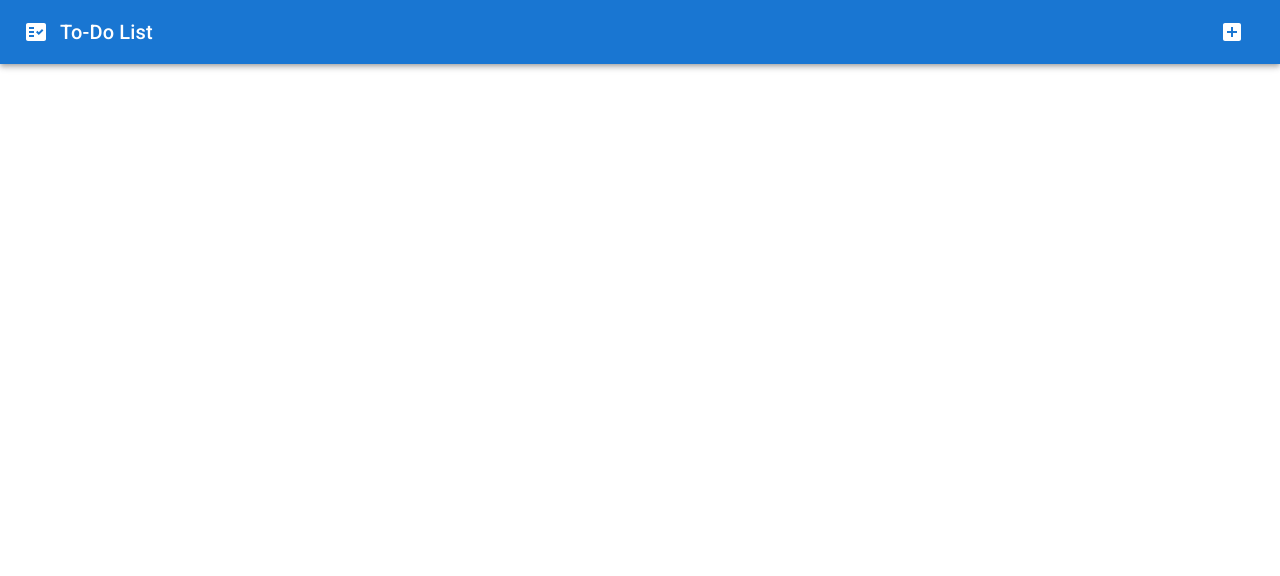
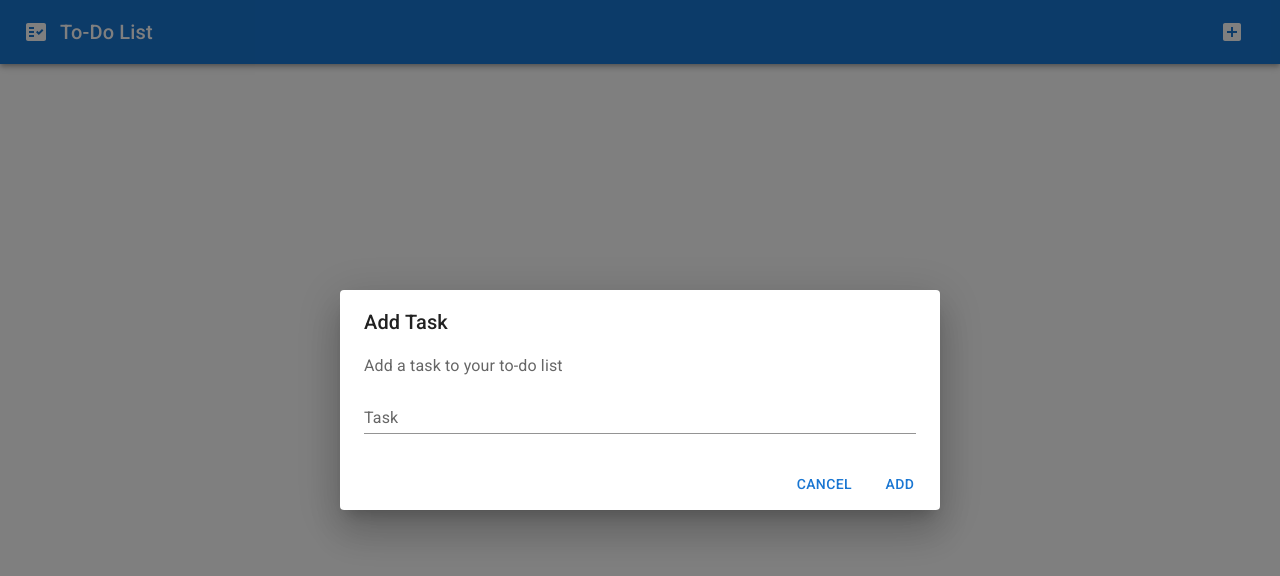
Before and after one commit to jnewton25/to-do-list, a React (Create React App) app: page / in a window 1280 px wide. Both pictures are taken after a click on the button 1232 px from the left and 32 px from the top of the page. Shown: the top 576 px of the page. Built offline with nearby package versions, Linux system fonts and the light colour scheme.

Commit message:
Dialog Added

```diff
--- /dev/null
+++ b/src/Dialog.js
@@ -0,0 +1,57 @@
+import React from "react";
+import Button from "@mui/material/Button";
+import TextField from "@mui/material/TextField";
+import Dialog from "@mui/material/Dialog";
+import DialogActions from "@mui/material/DialogActions";
+import DialogContent from "@mui/material/DialogContent";
+import DialogContentText from "@mui/material/DialogContentText";
+import DialogTitle from "@mui/material/DialogTitle";
+import { IconButton } from "@mui/material";
+import AddBoxIcon from "@mui/icons-material/AddBox";
+
+export default function FormDialog() {
+	const [open, setOpen] = React.useState(false);
+
+	const handleClickOpen = () => {
+		setOpen(true);
+	};
+
+	const handleClose = () => {
+		setOpen(false);
+	};
+
+	return (
+		<div>
+			<IconButton
+				size="large"
+				edge="start"
+				color="inherit"
+				aria-label="logo"
+				onClick={handleClickOpen}
+			>
+				<AddBoxIcon />
+			</IconButton>
+			<Dialog open={open} onClose={handleClose} fullWidth maxWidth="sm">
+				<DialogTitle>Add Task</DialogTitle>
+				<DialogContent>
+					<DialogContentText>
+						Add a task to your to-do list
+					</DialogContentText>
+					<TextField
+						autoFocus
+						margin="dense"
+						id="name"
+						label="Task"
+						type="text"
+						fullWidth
+						variant="standard"
+					/>
+				</DialogContent>
+				<DialogActions>
+					<Button onClick={handleClose}>Cancel</Button>
+					<Button onClick={handleClose}>Add</Button>
+				</DialogActions>
+			</Dialog>
+		</div>
+	);
+}
--- a/src/Navbar.js
+++ b/src/Navbar.js
@@ -5,10 +5,10 @@ import {
 	Toolbar,
 	IconButton,
 	Typography,
-	//Button,
+	//Button
 } from "@mui/material";
 import FactCheckIcon from "@mui/icons-material/FactCheck";
-import AddBoxIcon from "@mui/icons-material/AddBox";
+import FormDialog from "./Dialog";
 
 const Navbar = () => (
 	<div>
@@ -26,14 +26,7 @@ const Navbar = () => (
 					To-Do List
 				</Typography>
 				<Stack direction="row" spacing={2}>
-					<IconButton
-						size="large"
-						edge="start"
-						color="inherit"
-						aria-label="logo"
-					>
-						<AddBoxIcon />
-					</IconButton>
+					<FormDialog />
 				</Stack>
 			</Toolbar>
 		</AppBar>
```
